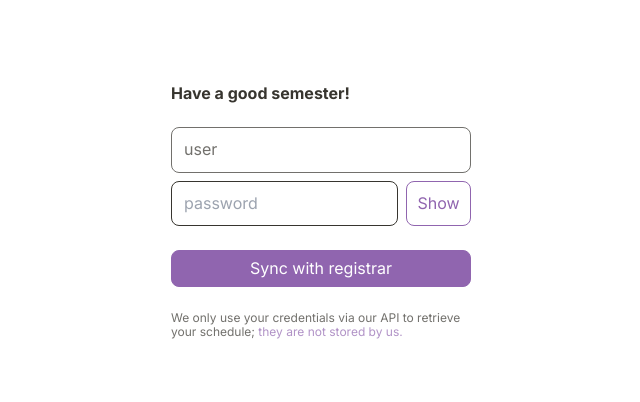
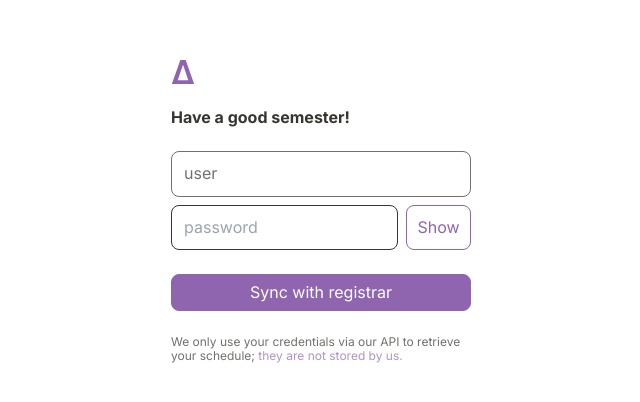
Before and after one commit to tynyshtyq/ultra, a Next.js app: page /dashboard in a window 1280 px wide. Shown: the part 188-590 px from the top of the page, without its empty margins (319-959 px from the left). Built offline with nearby package versions, Linux system fonts and the light colour scheme; no server answers; the database is empty; sample sign-in values are in the browser's storage.

Commit message:
1st version to QA

```diff
--- a/src/contexts/courses/coursesContext.tsx
+++ b/src/contexts/courses/coursesContext.tsx
@@ -8,7 +8,7 @@ type CoursesState = {
   courses: CourseType[];
   status: boolean;
   error: string | null;
-  setError: (error: string) => void;
+  setError: (error: string | null) => void;
   saved: (status: boolean) => void;
   selectedCourse: CourseType | null;
   selectCourse: (course: CourseType) => void;
@@ -75,7 +75,7 @@ export const CoursesProvider: React.FC<{ children: ReactNode }> = ({ children })
     dispatch({type: "SAVED", payload: status})
   }
 
-  const setError = (error: string) => {
+  const setError = (error: string | null) => {
     dispatch({type: "ERROR_OCCURED", payload: error})
   }
 
@@ -109,6 +109,7 @@ export const CoursesProvider: React.FC<{ children: ReactNode }> = ({ children })
     }
 
     if (percent > 100) setError("Please check your input data");
+    else setError(null)
     return percent;
   }
 
--- a/src/features/CourseModal/ui/index.tsx
+++ b/src/features/CourseModal/ui/index.tsx
@@ -52,7 +52,7 @@ const CourseModal: FC<Props> = ({onClose}) => {
             }
 
             <div className='w-full flex items-center pb-4 justify-between border-b-m border-vista border-opacity-30'>
-                <Text.Heading type='m'>{selectedCourse.name} • {(selectedCourse.abbr).toLowerCase()}</Text.Heading>
+                <Text.Heading type='m'>{selectedCourse.name} <span className='phone:hidden'>• {(selectedCourse.abbr).toLowerCase()}</span></Text.Heading>
                 <SVG.Cross onClick={onClose} className='text-[black] w-6 h-6 cursor-pointer' />
             </div>
 
--- a/src/features/Header/ui/index.tsx
+++ b/src/features/Header/ui/index.tsx
@@ -10,7 +10,7 @@ import { useRouter } from 'next/navigation';
 import React, { FC, useContext, useState } from 'react';
 
 interface Props {
-    user: UserType;
+    user: UserType | null;
 }
 
 const Header: FC<Props> = ({user}) => {
--- a/src/page/Dashboard/ui/index.tsx
+++ b/src/page/Dashboard/ui/index.tsx
@@ -37,7 +37,7 @@ const DashboardPage: FC<Props> = ({user, courses}) => {
 
                 :
                     <div className='flex m-auto flex-col items-center justify-center'>
-                        <Text.Body>It looks like you haven&apos;t synced with the registrar. <Link className='text-vista underline' href={ROUTES.DASHBOARD.get({query: {refetch: 1}})}>Please synchronize with the registrar</Link>!</Text.Body>
+                        <Text.Body className='phone:w-[calc(100%-2rem)] text-center'>It looks like you haven&apos;t synced with the registrar! </Text.Body>
                     </div>
             }
             <Text.Body className='phone:w-[calc(100%-2rem)] text-center !text-[14px] opacity-[0.5] mt-auto mx-auto mb-4'>If you encounter an error or want to suggest something - write to <Link target='_blank' href={'https://t.me/dastan_tynyshtyk'} className='text-vista'>@dastan_tynyshtyk</Link> 😊 </Text.Body>
--- a/src/page/Sync/ui/index.tsx
+++ b/src/page/Sync/ui/index.tsx
@@ -1,6 +1,7 @@
 'use client';
 
 import { syncRegistrar } from '@/app/actions/syncRegistrar';
+import { Header } from '@/features';
 import { ROUTES } from '@/shared/constants';
 import { Button, Input, Loader, SVG, Text } from '@/shared/ui-library';
 import { useSession } from 'next-auth/react';
@@ -43,15 +44,20 @@ const SyncPage = () => {
 
     };
 
+    const handleMainPage = React.useCallback(() => {
+        router.push(ROUTES.HOME.get());
+    }, [])
+
     return (
-        <main className='flex w-full h-full items-center justify-center'>
+        <main className='flex w-full h-full flex-col'>
             {
                 loading &&
                     <div className='fixed flex items-center justify-center top-0 left-0 w-full h-full z-[10]' style={{backgroundColor: 'rgba(255, 255, 255, 0.7)'}}>
                         <Loader className='!text-[24px]' />
                     </div>
             }
-            <div className='flex flex-col items-start gap-6'>
+            <div className='flex flex-col items-start gap-6 m-auto'>
+                <SVG.Logo className='w-6 h-6' onClick={handleMainPage} />
                 <Text.Body type='l' className='font-bold'>Have a good semester!</Text.Body>
 
                 <form onSubmit={handleSubmit} className='max-w-[300px] w-full flex flex-col gap-2 items-center'>
```
